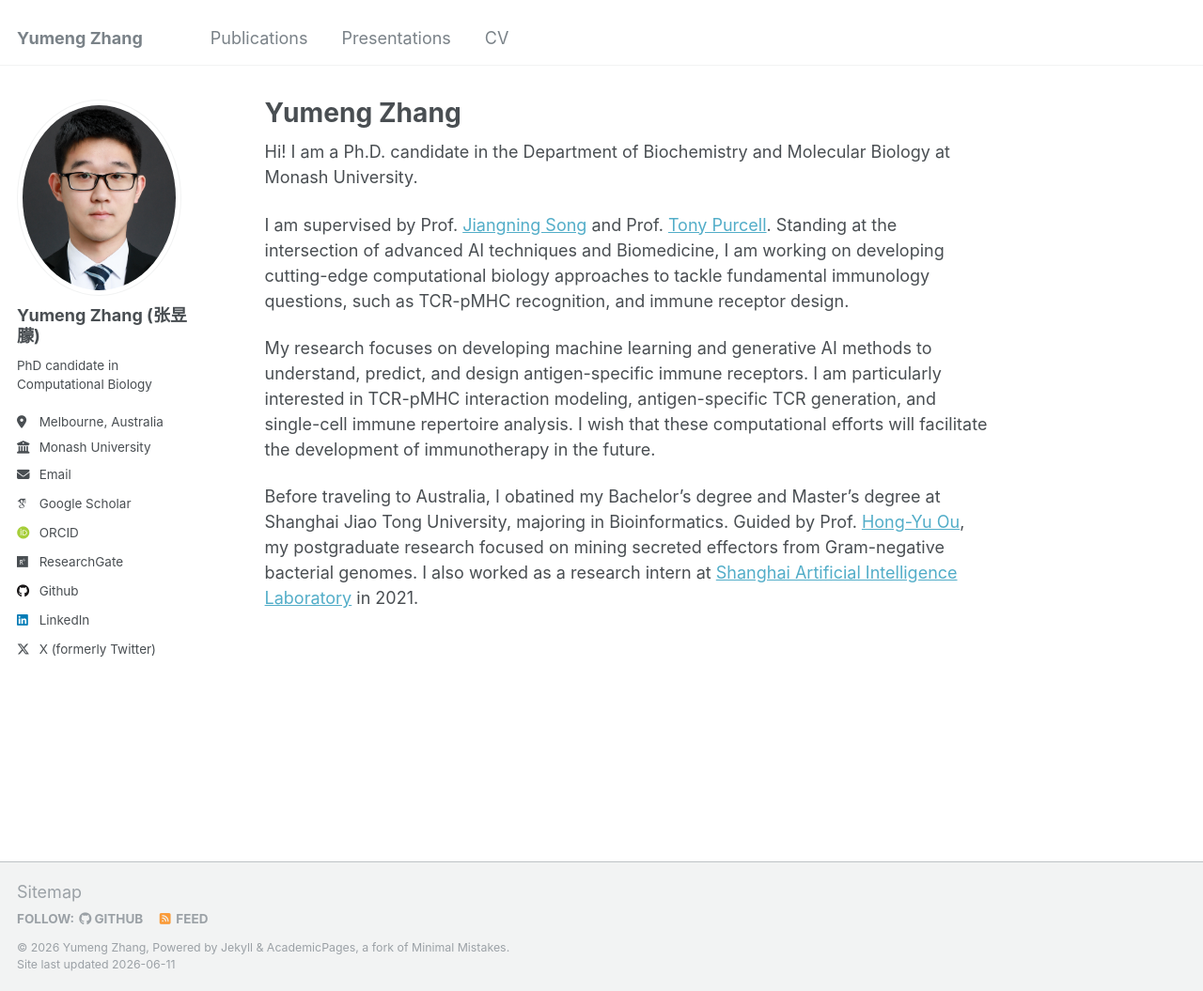
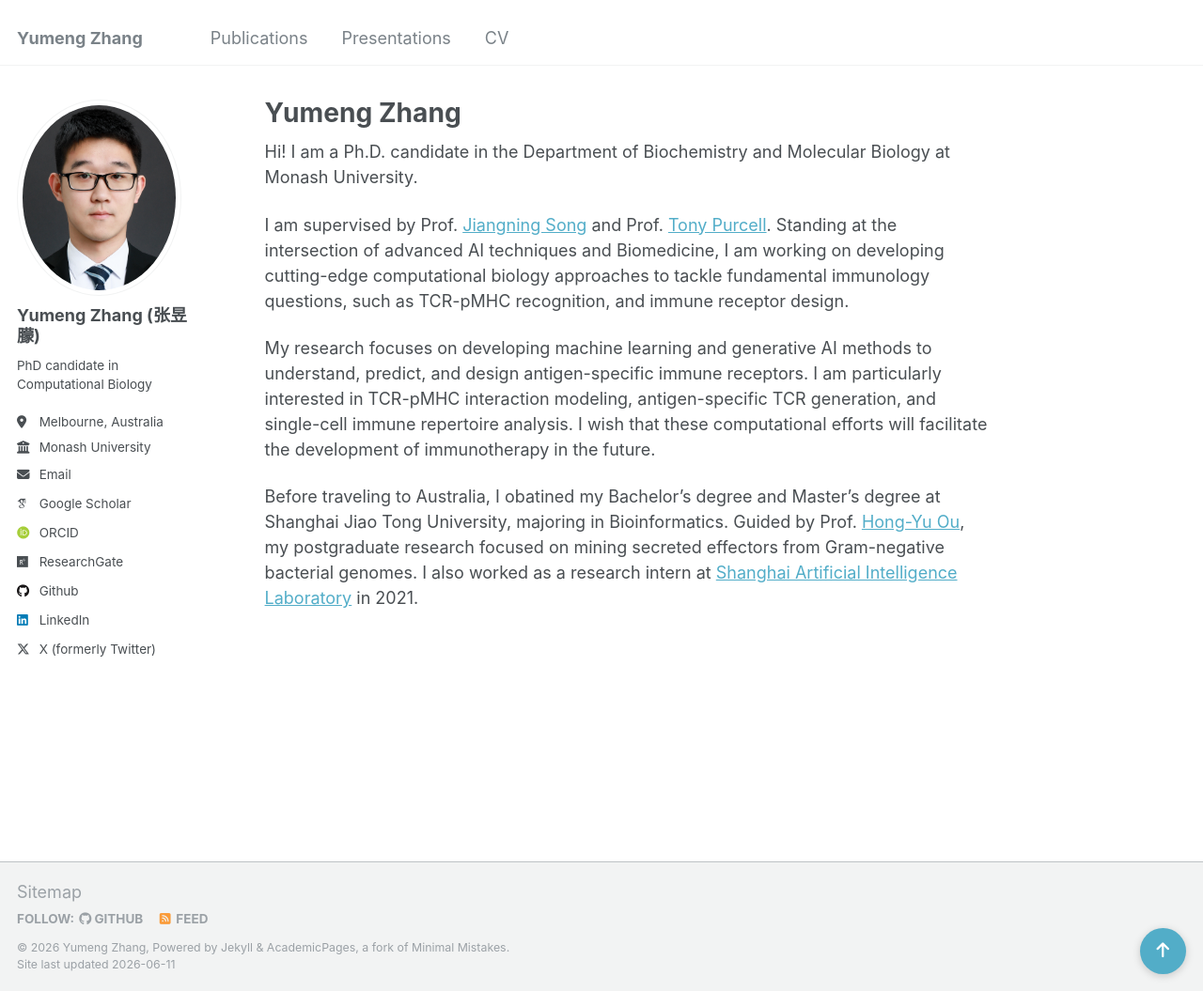
Before and after one commit to zhangyumeng1sjtu/zhangyumeng1sjtu.github.io, a Jekyll site: the page built from _pages/about.md, in a window 1280 px wide and 1055 px high. Shown: the whole window at 94% size. Built offline with Jekyll 4.4.1, drawn with Linux system fonts in a browser that asks for light colours; some web fonts are replaced.

Commit message:
add return to top

```diff
--- a/_layouts/default.html
+++ b/_layouts/default.html
@@ -11,7 +11,7 @@ layout: compress
     {% include head/custom.html %}
   </head>
 
-  <body>
+  <body id="site-top">
 
     {% include browser-upgrade.html %}
     {% include masthead.html %}
@@ -25,6 +25,10 @@ layout: compress
       </footer>
     </div>
 
+    <a href="#site-top" class="back-to-top" aria-label="Return to top">
+      <i class="fas fa-arrow-up" aria-hidden="true"></i>
+    </a>
+
     {% include scripts.html %}
 
   </body>
--- a/_sass/_utilities.scss
+++ b/_sass/_utilities.scss
@@ -395,6 +395,33 @@ body:hover .visually-hidden button {
   }
 }
 
+.back-to-top {
+  position: fixed;
+  right: 1rem;
+  bottom: 1rem;
+  z-index: 20;
+  display: inline-flex;
+  align-items: center;
+  justify-content: center;
+  width: 2.75rem;
+  height: 2.75rem;
+  color: #fff;
+  background-color: $link-color;
+  border-radius: 50%;
+  box-shadow: 0 2px 8px rgba(#000, 0.18);
+  text-decoration: none;
+
+  &:hover {
+    color: #fff;
+    background-color: $link-color-hover;
+    text-decoration: none;
+  }
+
+  @media print {
+    display: none;
+  }
+}
+
 
 /*
    Wells
```
